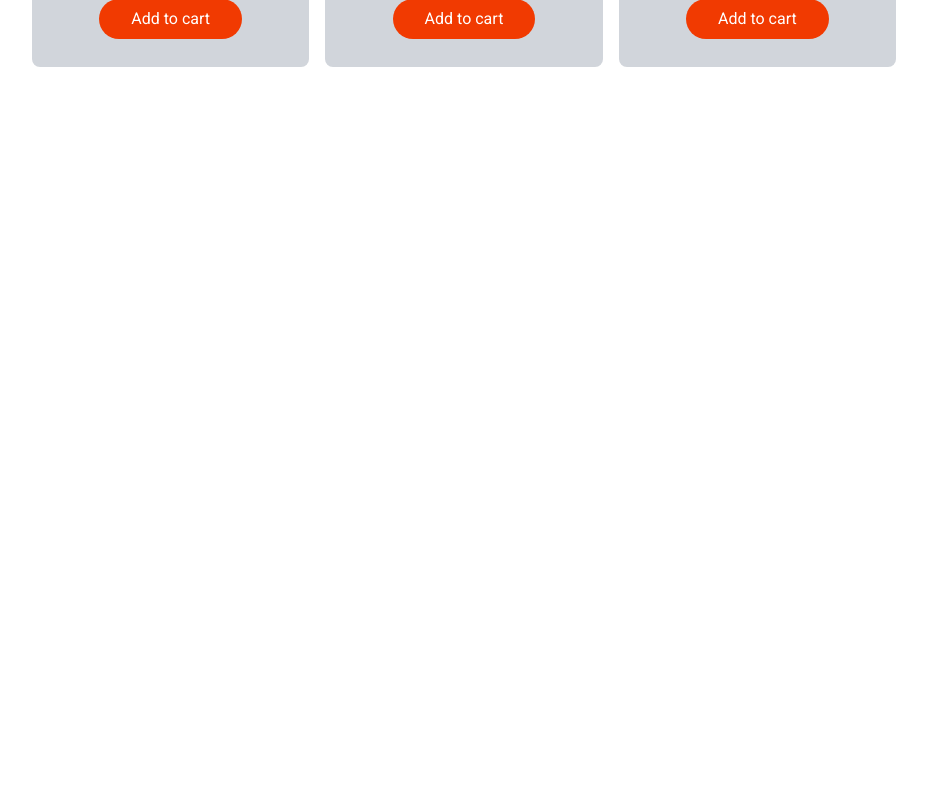
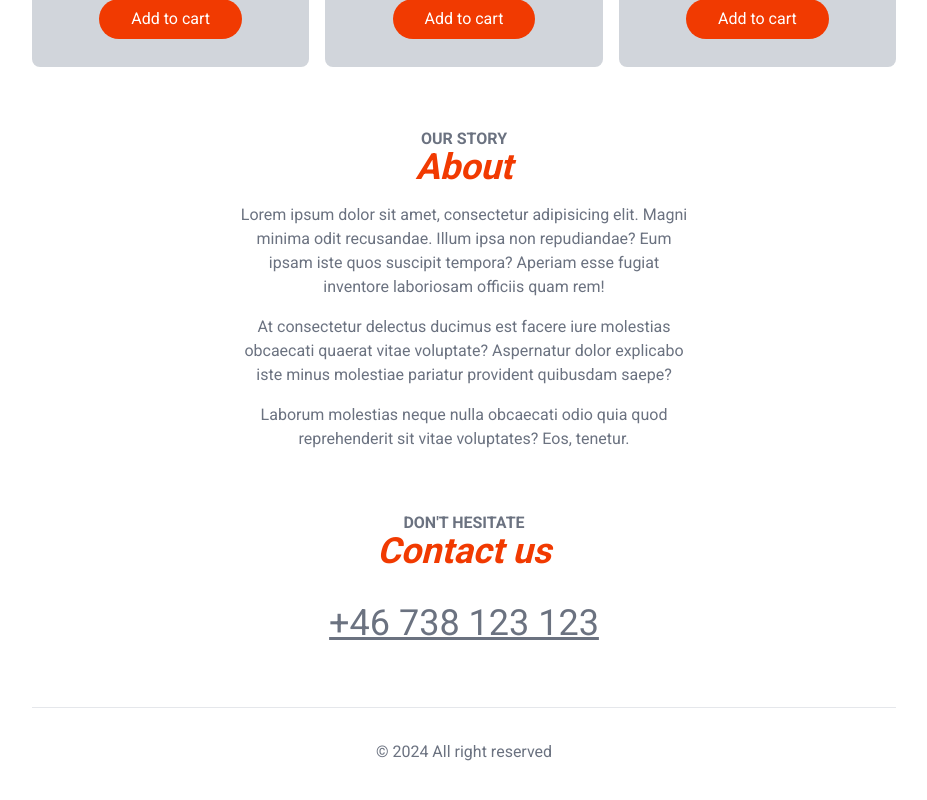
Before and after one commit to AlaaHamdyMohammadi/Food-Ordering-App, a Next.js app: page / in a window 1280 px wide. Shown: the part 752-1552 px from the top of the page, without its empty margins (176-1103 px from the left). Before the commit the page ends 875 px from the top, so only its background shows below. Built offline with nearby package versions, Linux system fonts and the light colour scheme.

Commit message:
Building Homepage

```diff
--- a/src/app/page.jsx
+++ b/src/app/page.jsx
@@ -1,14 +1,20 @@
-import Link from "next/link";
 import Header from "@/components/Layout/Header";
 import Hero from "@/components/Layout/Hero";
 import Menu from "@/components/Layout/Menu";
+import About from "@/components/Layout/About";
+import Contact from "@/components/Layout/Contact";
 
 export default function Home() {
   return (
     <>
-      <Header/>
+      <Header />
       <Hero />
-      <Menu/>
+      <Menu />
+      <About/>
+      <Contact/>
+      <footer className="border-t p-8 text-center text-gray-500 mt-16">
+        &copy; 2024 All right reserved
+      </footer>
     </>
   );
 }
--- /dev/null
+++ b/src/components/Layout/About.jsx
@@ -0,0 +1,28 @@
+import SectionHeaders from "./SectionHeaders";
+
+function About() {
+    return (
+      <section className="text-center my-16">
+        <SectionHeaders subHeader={"Our story"} mainHeader={"About"} />
+        <div className="text-gray-500 max-w-md mx-auto mt-4 flex flex-col gap-4">
+          <p>
+            Lorem ipsum dolor sit amet, consectetur adipisicing elit. Magni
+            minima odit recusandae. Illum ipsa non repudiandae? Eum ipsam iste
+            quos suscipit tempora? Aperiam esse fugiat inventore laboriosam
+            officiis quam rem!
+          </p>
+          <p>
+            At consectetur delectus ducimus est facere iure molestias obcaecati
+            quaerat vitae voluptate? Aspernatur dolor explicabo iste minus
+            molestiae pariatur provident quibusdam saepe?
+          </p>
+          <p>
+            Laborum molestias neque nulla obcaecati odio quia quod reprehenderit
+            sit vitae voluptates? Eos, tenetur.
+          </p>
+        </div>
+      </section>
+    );
+}
+
+export default About
--- /dev/null
+++ b/src/components/Layout/Contact.jsx
@@ -0,0 +1,22 @@
+import SectionHeaders from "./SectionHeaders";
+
+function Contact() {
+    return (
+      <section className="text-center my-8" id="contact">
+        <SectionHeaders
+          subHeader={"Don't hesitate"}
+          mainHeader={"Contact us"}
+        />
+        <div className="mt-8">
+          <a
+            className="text-4xl underline text-gray-500"
+            href="tel:+46738123123"
+          >
+            +46 738 123 123
+          </a>
+        </div>
+      </section>
+    );
+}
+
+export default Contact
--- a/src/components/Layout/Menu.jsx
+++ b/src/components/Layout/Menu.jsx
@@ -1,5 +1,6 @@
 import Image from "next/image";
 import MenuItem from "../Menu/MenuItem";
+import SectionHeaders from "./SectionHeaders";
 
 function Menu() {
   return (
@@ -13,10 +14,7 @@
         </div>
       </div>
       <div className="text-center">
-        <h3 className="leading-4 uppercase text-gray-500 font-semibold">
-          Check out
-        </h3>
-        <h2 className="text-primary font-bold text-4xl italic">Menu</h2>
+       <SectionHeaders subHeader={'Checkout'} mainHeader={'Menu'}/>
       </div>
       <div className="grid grid-cols-3 gap-4 my-10">
         <MenuItem/>
--- /dev/null
+++ b/src/components/Layout/SectionHeaders.jsx
@@ -0,0 +1,12 @@
+function SectionHeaders({subHeader, mainHeader}) {
+    return (
+      <>
+        <h3 className="leading-4 uppercase text-gray-500 font-semibold">
+          {subHeader}
+        </h3>
+        <h2 className="text-primary font-bold text-4xl italic">{mainHeader}</h2>
+      </>
+    );
+}
+
+export default SectionHeaders
```
